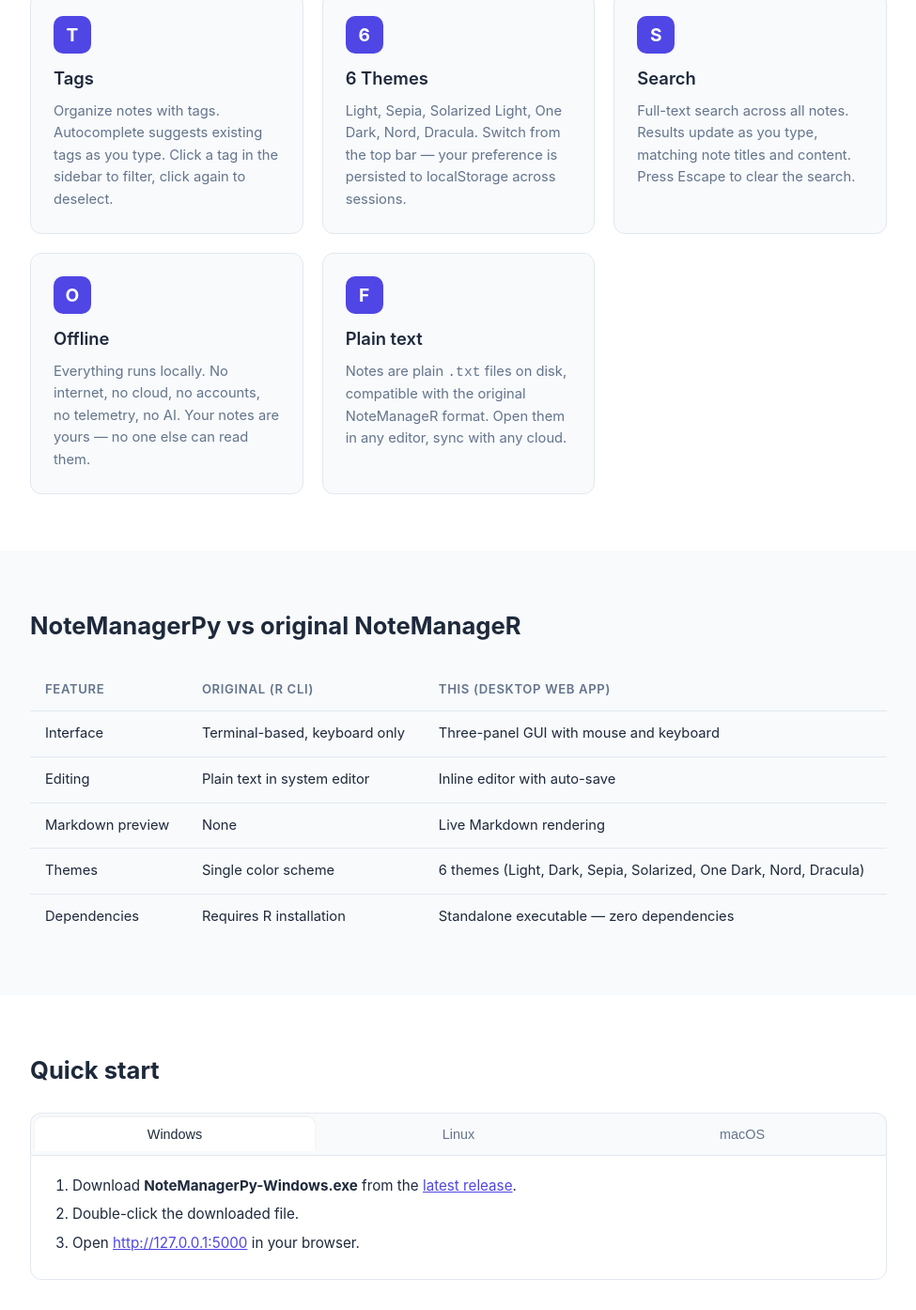
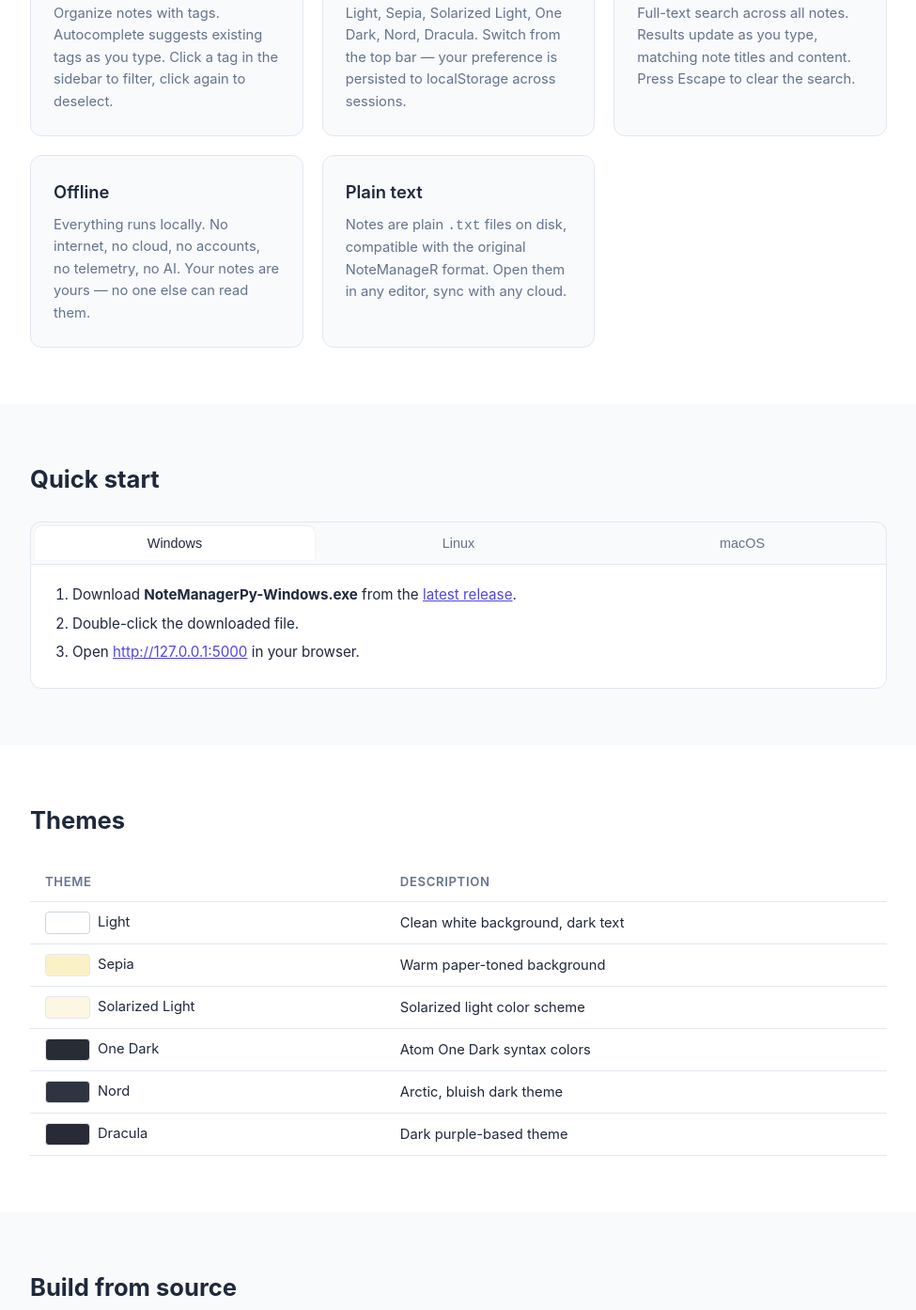
Before and after one commit to bishwaruppaul/notemanager-py, a plain HTML site: page docs/index.html in a window 1280 px wide. Shown: the part 1801-3195 px from the top of the page at 94% size, without its empty margins (152-1127 px from the left). Drawn offline with Linux system fonts and the light colour scheme.

Commit message:
Update website

```diff
--- a/docs/index.html
+++ b/docs/index.html
@@ -117,12 +117,6 @@
     .feature-card {
       background: var(--bg); border-radius: var(--radius);
       padding: 24px; border: 1px solid var(--border);
-    }
-    .feature-card .icon {
-      width: 40px; height: 40px; border-radius: 10px;
-      background: var(--primary); color: #fff;
-      display: flex; align-items: center; justify-content: center;
-      font-size: 1.2rem; font-weight: 700; margin-bottom: 12px;
     }
     .feature-card p { font-size: .92rem; color: var(--text-muted); }
 
@@ -261,65 +255,38 @@
     <h2>Features</h2>
     <div class="features-grid">
       <div class="feature-card">
-        <div class="icon">P</div>
         <h3>Portable</h3>
         <p>Single executable, zero dependencies. No Python, no npm, no Docker. Runs on Windows, Linux, and macOS. Just double-click and go.</p>
       </div>
       <div class="feature-card">
-        <div class="icon">A</div>
         <h3>Auto-save</h3>
         <p>Debounced auto-save with a save-status indicator. Every change is written to disk moments after you stop typing — never lose a note.</p>
       </div>
       <div class="feature-card">
-        <div class="icon">M</div>
         <h3>Markdown</h3>
         <p>Write in Markdown with live HTML preview. Three-panel layout: sidebar tags, note list, and inline editor — navigate entirely by mouse or keyboard.</p>
       </div>
       <div class="feature-card">
-        <div class="icon">T</div>
         <h3>Tags</h3>
         <p>Organize notes with tags. Autocomplete suggests existing tags as you type. Click a tag in the sidebar to filter, click again to deselect.</p>
       </div>
       <div class="feature-card">
-        <div class="icon">6</div>
         <h3>6 Themes</h3>
         <p>Light, Sepia, Solarized Light, One Dark, Nord, Dracula. Switch from the top bar — your preference is persisted to localStorage across sessions.</p>
       </div>
       <div class="feature-card">
-        <div class="icon">S</div>
         <h3>Search</h3>
         <p>Full-text search across all notes. Results update as you type, matching note titles and content. Press Escape to clear the search.</p>
       </div>
       <div class="feature-card">
-        <div class="icon">O</div>
         <h3>Offline</h3>
         <p>Everything runs locally. No internet, no cloud, no accounts, no telemetry, no AI. Your notes are yours — no one else can read them.</p>
       </div>
       <div class="feature-card">
-        <div class="icon">F</div>
         <h3>Plain text</h3>
         <p>Notes are plain <code>.txt</code> files on disk, compatible with the original NoteManageR format. Open them in any editor, sync with any cloud.</p>
       </div>
     </div>
-  </div>
-</section>
-
-<!-- Comparison -->
-<section>
-  <div class="container">
-    <h2>NoteManagerPy vs original NoteManageR</h2>
-    <table class="compare-table">
-      <thead>
-        <tr><th>Feature</th><th>Original (R CLI)</th><th>This (Desktop web app)</th></tr>
-      </thead>
-      <tbody>
-        <tr><td>Interface</td><td>Terminal-based, keyboard only</td><td>Three-panel GUI with mouse and keyboard</td></tr>
-        <tr><td>Editing</td><td>Plain text in system editor</td><td>Inline editor with auto-save</td></tr>
-        <tr><td>Markdown preview</td><td>None</td><td>Live Markdown rendering</td></tr>
-        <tr><td>Themes</td><td>Single color scheme</td><td>6 themes (Light, Dark, Sepia, Solarized, One Dark, Nord, Dracula)</td></tr>
-        <tr><td>Dependencies</td><td>Requires R installation</td><td>Standalone executable — zero dependencies</td></tr>
-      </tbody>
-    </table>
   </div>
 </section>
 
```
